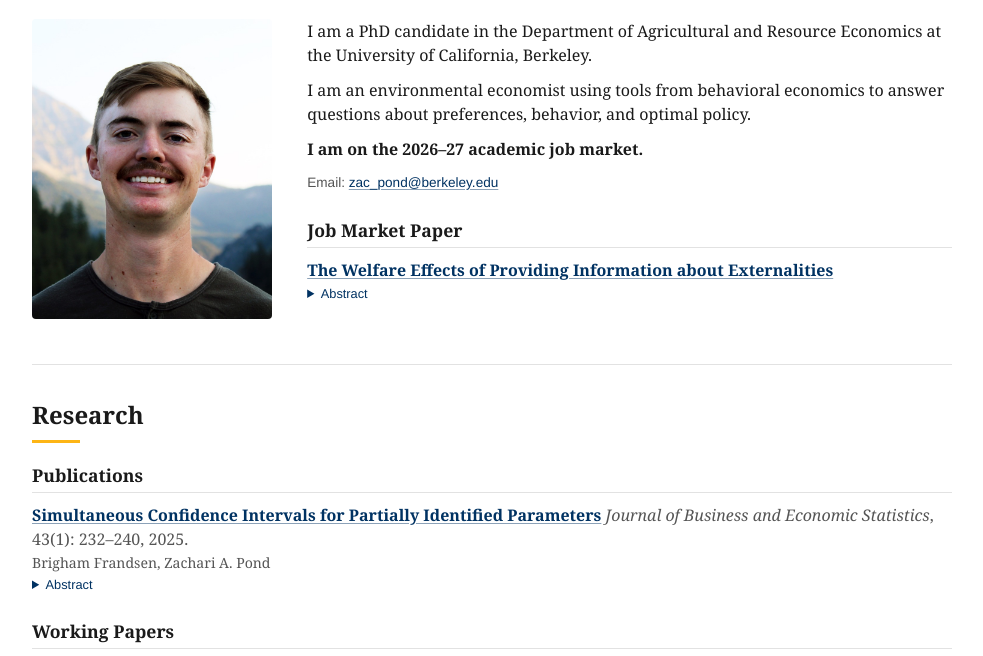
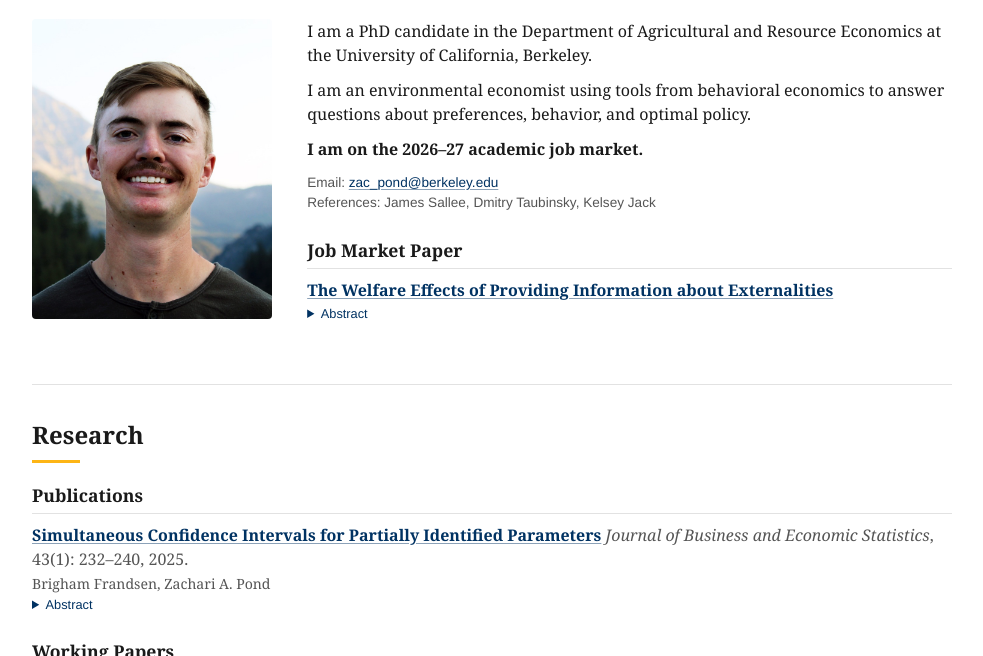
Before and after one commit to zacpond/zacpond.github.io, a plain HTML site: page index.html in a window 1280 px wide. Shown: the part 68-724 px from the top of the page, without its empty margins (148-1131 px from the left). Drawn offline with Linux system fonts and the light colour scheme.

Commit message:
Home: list references under email
Co-Authored-By: Claude Fable 5.2 <noreply@anthropic.com>
Claude-Session: https://claude.ai/code/session_01SPbc9xcN1cNoRtWRr7bTAW

```diff
--- a/index.html
+++ b/index.html
@@ -32,7 +32,8 @@
           <p>I am an environmental economist using tools from behavioral economics to answer questions about preferences, behavior, and optimal policy.</p>
           <p><strong>I am on the 2026&ndash;27 academic job market.</strong></p>
           <p class="small">
-            Email: <a href="mailto:zac_pond@berkeley.edu">zac_pond@berkeley.edu</a>
+            Email: <a href="mailto:zac_pond@berkeley.edu">zac_pond@berkeley.edu</a><br>
+            References: James Sallee, Dmitry Taubinsky, Kelsey Jack
           </p>
 
           <h3>Job Market Paper</h3>
```
